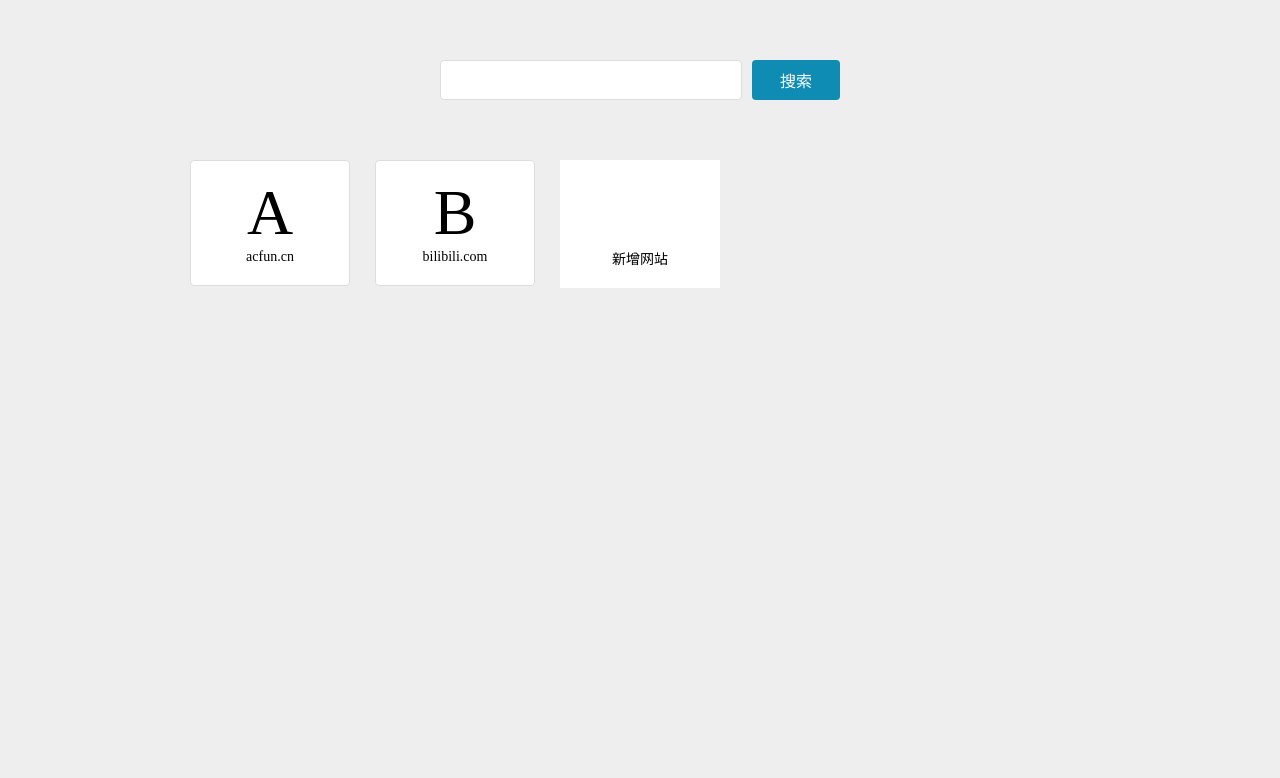
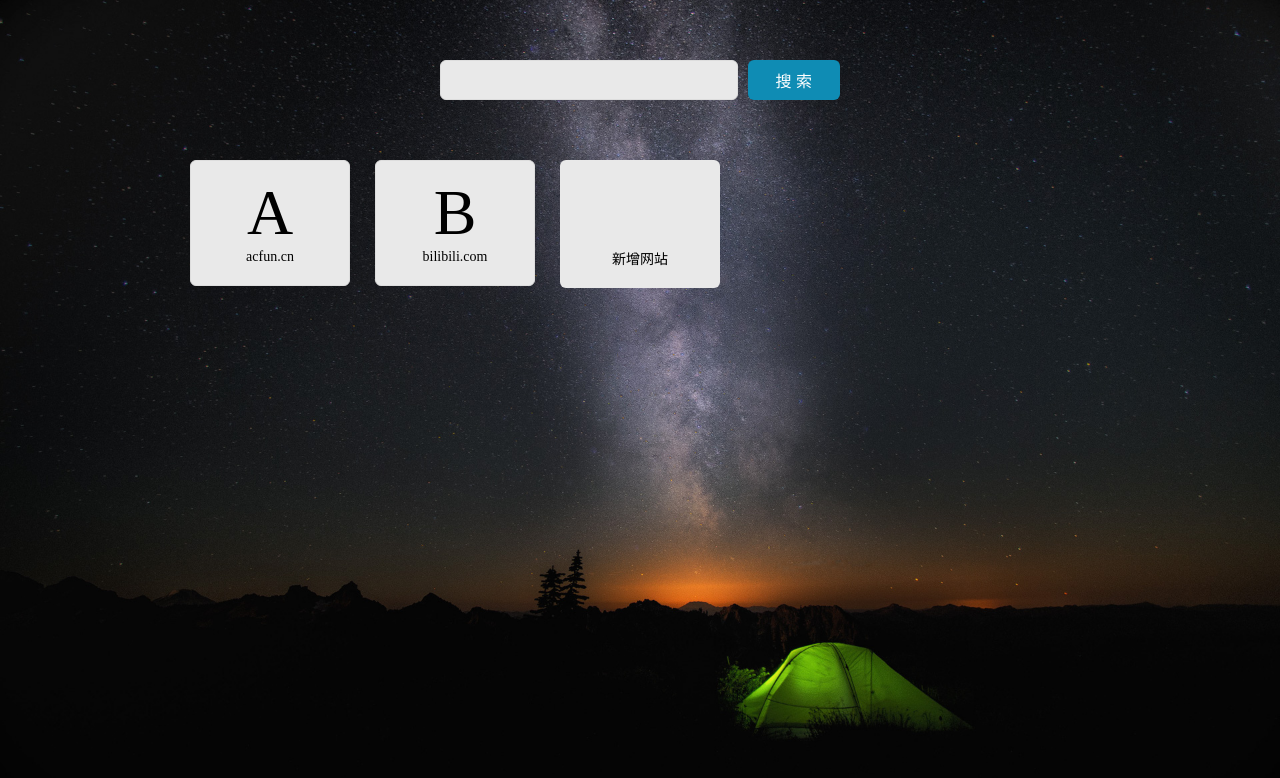
Before and after one commit to hchuzhong/navigation, a website: page src/index.html in a window 1280 px wide. Drawn offline with nearby package versions, Linux system fonts and the light colour scheme.

Commit message:
add background picture and fix some bug

```diff
--- a/src/index.html
+++ b/src/index.html
@@ -11,7 +11,7 @@
     <header class="globalHeader">
         <form class="searchForm" method="get" action="https://cn.bing.com/search">
             <input name="q" type="text">
-            <button type="submit">搜索</button>
+            <button type="submit">搜 索</button>
         </form>
     </header>
     <main class="globalMain">
--- a/src/main.js
+++ b/src/main.js
@@ -59,6 +59,9 @@ window.onbeforeunload = () => {
 
 $(document).on('keypress', (e) => {
     const {key} = e
+    $input.on('keypress', (e) => {
+        e.stopPropagation()     //阻止在输入框时冒泡
+    })
     for(let i=0; i<hashMap.length; i++){
         if(hashMap[i].logo.toLowerCase() === key){
             window.open(hashMap[i].url)
--- a/src/style.css
+++ b/src/style.css
@@ -14,7 +14,12 @@ img{max-width: 100%; max-height: 100%;}
 }
 
 /* style */
-body{background: #eee;}
+body{
+    background: #eee;
+    background-image: url(background.jpg);
+    background-repeat: no-repeat;
+    background-size: cover;
+}
 
 .globalHeader{
     margin: 20px;
@@ -41,13 +46,15 @@ body{background: #eee;}
     height: 40px;
     padding: 0 10px;
     border: 1px solid #ddd;
-    border-radius: 4px;
+    border-radius: 6px;
+    font-size: 16px;
+    background: #e9e9e9;
 }
 .searchForm > button{
     white-space: nowrap;
     padding: 0 28px;
     border: none;
-    border-radius: 4px;
+    border-radius: 6px;
     background: #0F8CB4;
     color: white;
     font-size: 16px;
@@ -73,7 +80,7 @@ body{background: #eee;}
     }
 }
 .siteList > li{
-    margin-bottom: 10px;
+    margin-bottom: 25px;
 }
 @media(min-width: 500px){
     .siteList > li{
@@ -86,9 +93,9 @@ body{background: #eee;}
     justify-content: center;
     align-items: center;
     flex-direction: column;
-    background: white;
+    background: #e9e9e9;
     border: 1px solid #ddd;
-    border-radius: 4px;
+    border-radius: 6px;
     padding: 20px 0;
     position: relative;
     cursor: pointer;
@@ -110,12 +117,17 @@ body{background: #eee;}
     position: absolute;
     right: 10px;
     top: 5px;
-    display: none;
     cursor: default;
 }
-.siteList .site:hover > .close{
-    display: block;
+@media(min-width: 500px){
+    .siteList .site > .close{
+        display: none;
+    }
+    .siteList .site:hover > .close{
+        display: block;
+    }
 }
+
 .siteList .addButton{
     width: 160px;
     display: flex;
@@ -123,7 +135,8 @@ body{background: #eee;}
     align-items: center;
     flex-direction: column;
     padding: 20px 0;
-    background: white;
+    background: #e9e9e9;
+    border-radius: 6px;
 }
 .siteList .addButton .icon{
     width: 64px;
```
Also changed, not shown: dist/background.8b2a7795.jpg (added), dist/index.html, src/background.jpg (added), 8 other files.
